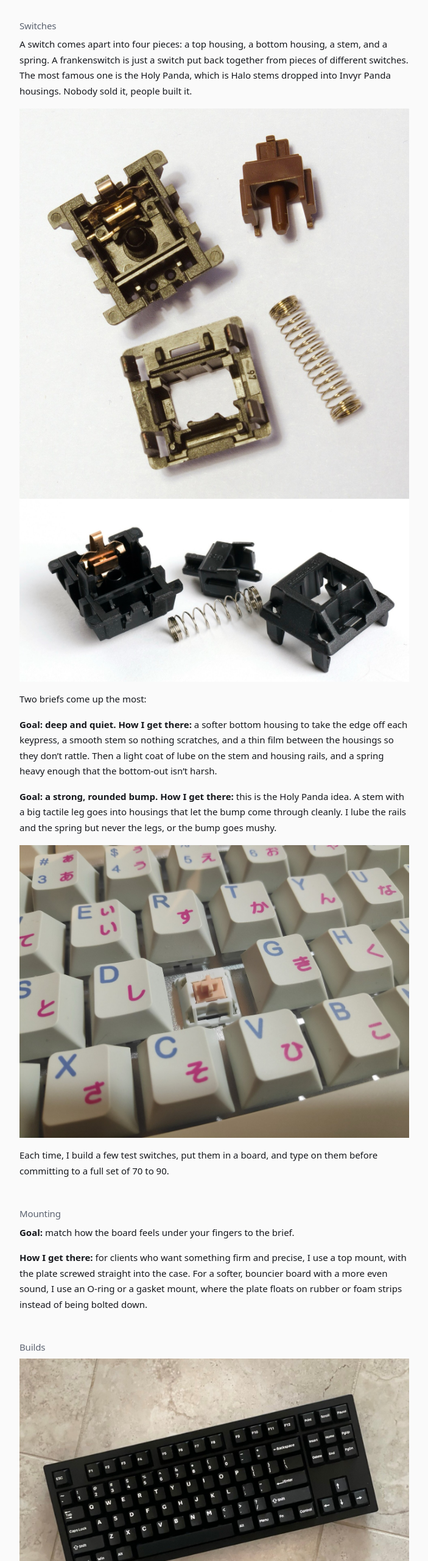
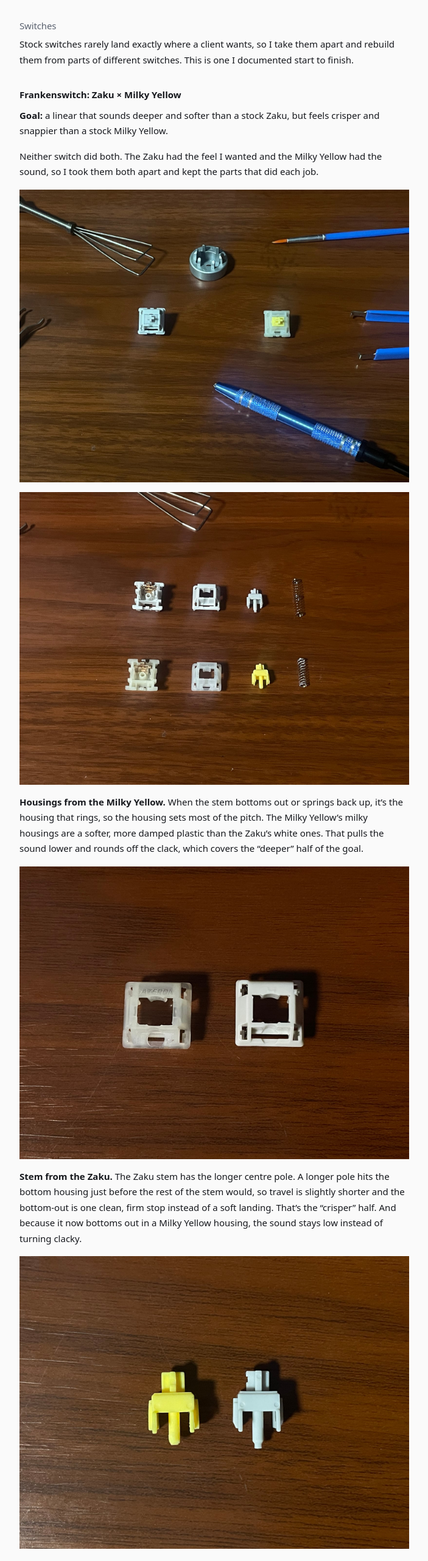
Before and after one commit to hossain-mehraj/hossain-mehraj.github.io, an Astro site: page /projects/custom-keyboards in a window 1280 px wide. Shown: the part 3988-6548 px from the top of the page at 61% size, without its empty margins (288-991 px from the left). Built offline with nearby package versions, Linux system fonts and the light colour scheme; Astro itself is replaced by a stand-in of ours.

Commit message:
Document the Zaku x Milky Yellow frankenswitch with my own build photos
Replace the stock switch photos and generic briefs with the real build:
goal, why each part was chosen, film, lube, and assembly, in build order.

```diff
--- a/src/content/projects/custom-keyboards.md
+++ b/src/content/projects/custom-keyboards.md
@@ -51,20 +51,43 @@ I've been building keyboards for people since December 2022. Twenty-two so far.
 
 ### Switches
 
-A switch comes apart into four pieces: a top housing, a bottom housing, a stem, and a spring. A frankenswitch is just a switch put back together from pieces of different switches. The most famous one is the Holy Panda, which is Halo stems dropped into Invyr Panda housings. Nobody sold it, people built it.
+Stock switches rarely land exactly where a client wants, so I take them apart and rebuild them from parts of different switches. This is one I documented start to finish.
 
-![A disassembled tactile MX-style switch: top housing, bottom housing, stem and spring laid out separately](../../assets/projects/custom-keyboards/switch-parts-tactile.jpg "The four parts I mix and match. Photo: Multicherry, CC BY-SA 4.0.")
-![An opened linear MX-style switch with its stem, spring and both housings](../../assets/projects/custom-keyboards/switch-parts-linear.jpg "A linear switch opened up for lubing and filming. Photo: Dmitriy Nosachev, CC BY-SA 4.0.")
+#### Frankenswitch: Zaku × Milky Yellow
 
-Two briefs come up the most:
+**Goal:** a linear that sounds deeper and softer than a stock Zaku, but feels crisper and snappier than a stock Milky Yellow.
 
-**Goal: deep and quiet.** **How I get there:** a softer bottom housing to take the edge off each keypress, a smooth stem so nothing scratches, and a thin film between the housings so they don't rattle. Then a light coat of lube on the stem and housing rails, and a spring heavy enough that the bottom-out isn't harsh.
+Neither switch did both. The Zaku had the feel I wanted and the Milky Yellow had the sound, so I took them both apart and kept the parts that did each job.
 
-**Goal: a strong, rounded bump.** **How I get there:** this is the Holy Panda idea. A stem with a big tactile leg goes into housings that let the bump come through cleanly. I lube the rails and the spring but never the legs, or the bump goes mushy.
+![Two switches on a desk among switch-modding tools: a Zaku with a white stem on the left and a Milky Yellow with a yellow stem on the right](../../assets/projects/custom-keyboards/franken-01-donors.jpg "The two donor switches: Zaku on the left, Milky Yellow on the right.")
 
-![A Holy Panda switch, with its keycap removed, sitting in a keyboard](../../assets/projects/custom-keyboards/holy-panda.jpg "A Holy Panda, the best-known frankenswitch. Photo: KazlMatas, CC BY-SA 4.0.")
+![Both switches fully disassembled in two rows, each row showing bottom housing, top housing, stem and spring](../../assets/projects/custom-keyboards/franken-02-teardown.jpg "Both switches apart: Zaku on top, Milky Yellow below. Left to right: bottom housing, top housing, stem, spring.")
 
-Each time, I build a few test switches, put them in a board, and type on them before committing to a full set of 70 to 90.
+**Housings from the Milky Yellow.** When the stem bottoms out or springs back up, it's the housing that rings, so the housing sets most of the pitch. The Milky Yellow's milky housings are a softer, more damped plastic than the Zaku's white ones. That pulls the sound lower and rounds off the clack, which covers the "deeper" half of the goal.
+
+![Two top housings side by side: a translucent milky housing on the left and a solid white housing on the right](../../assets/projects/custom-keyboards/franken-03-housings.jpg "Housings: Milky Yellow on the left (kept), Zaku on the right.")
+
+**Stem from the Zaku.** The Zaku stem has the longer centre pole. A longer pole hits the bottom housing just before the rest of the stem would, so travel is slightly shorter and the bottom-out is one clean, firm stop instead of a soft landing. That's the "crisper" half. And because it now bottoms out in a Milky Yellow housing, the sound stays low instead of turning clacky.
+
+![Two switch stems side by side: a yellow stem on the left and a white stem with a longer centre pole on the right](../../assets/projects/custom-keyboards/franken-04-stems.jpg "Stems: Milky Yellow on the left, Zaku on the right (kept), with the longer pole.")
+
+**Spring from the Zaku.** The Zaku uses a double-action spring, which has two rates: light for the first part of the press, then stiffer near the bottom. The key starts easy, the extra force slows the stem before it hits bottom so it doesn't slam, and the same stored force pushes the key back up faster. That's where the "snappier" comes from.
+
+![Two springs side by side: a shorter single-rate spring on the left and a longer double-action spring on the right](../../assets/projects/custom-keyboards/franken-05-springs.jpg "Springs: Milky Yellow on the left, Zaku double-action on the right (kept). The tighter coils mark where the rate changes.")
+
+**Film.** Parts from two different switches don't always sit perfectly tight, and a loose top housing wobbles and rattles. That rattle is what makes a switch sound hollow and inconsistent from key to key. A thin film between the two housing halves takes up the gap, so the housing behaves like one solid part.
+
+![Placing a thin clear switch film onto the Milky Yellow bottom housing with tweezers](../../assets/projects/custom-keyboards/franken-06-film.jpg "Placing the film on the Milky Yellow bottom housing.")
+![The Milky Yellow bottom housing on a switch opener with the film seated around its edge](../../assets/projects/custom-keyboards/franken-07-film-seated.jpg "Film seated, ready for the stem and spring.")
+
+**Lube.** A thin coat on the stem's sliding rails and on the spring. It smooths out the travel and stops the spring pinging, without using so much that the key feels slow to come back up.
+
+**Assembly.** The Zaku spring and stem go into the Milky Yellow bottom housing, then the Milky Yellow top closes over them.
+
+![The Zaku stem and spring being lowered into the Milky Yellow bottom housing on a switch opener](../../assets/projects/custom-keyboards/franken-08-stem-spring.jpg "Zaku stem and spring going into the Milky Yellow bottom.")
+![The finished frankenswitch on the opener with the Milky Yellow top housing closed over the Zaku stem](../../assets/projects/custom-keyboards/franken-09-finished.jpg "Milky Yellow top on: the finished switch.")
+
+**Result:** the Milky Yellow's lower, softer sound, with the Zaku's firmer bottom-out and quicker return.
 
 ### Mounting
 
@@ -87,5 +110,3 @@ Twenty-two boards since December 2022, from tenkeyless down to 60%, plus a custo
 Early on I built boards the way I like them: my favourite sound, my favourite feel. That was the wrong reference. The person paying is the one typing on it every day. Now I start from what the client asked for and treat my own taste as a suggestion.
 
 I also learned that no single part makes the sound. The same switches sound different in a top-mount aluminum case and an O-ring case, so I test switches in the actual board before I finish a build.
-
-<small>Switch photos from Wikimedia Commons, licensed [CC BY-SA 4.0](https://creativecommons.org/licenses/by-sa/4.0/): [disassembled tactile switch](https://commons.wikimedia.org/wiki/File:Cherry_MX_Brown_switch_(disassembled).jpg) by Multicherry, [opened linear switch](https://commons.wikimedia.org/wiki/File:Cherry_MX_black_opened.jpg) by Dmitriy Nosachev, [Holy Panda](https://commons.wikimedia.org/wiki/File:An_Invyr_Holy_Panda_switch_inside_an_Idobao_ID80_keyboard.jpg) by KazlMatas. All other photos and CAD are my own.</small>
--- a/src/styles/global.css
+++ b/src/styles/global.css
@@ -104,6 +104,7 @@ p { margin: 0 0 var(--s3); }
 .prose h2 { font-size: 1rem; margin: var(--s7) 0 var(--s3); }
 .prose > h2:first-child { margin-top: 0; }
 .prose h3 { font-size: 0.9375rem; font-weight: 500; color: var(--muted); margin: var(--s6) 0 var(--s2); }
+.prose h4 { font-size: 0.9375rem; font-weight: 600; margin: var(--s5) 0 var(--s2); }
 .prose ul, .prose ol { padding-left: 1.25em; margin: 0 0 var(--s3); }
 .prose li { margin-bottom: var(--s2); }
 .prose li::marker { color: var(--muted); }
```
Also changed, not shown: src/assets/projects/custom-keyboards/franken-01-donors.jpg (added), src/assets/projects/custom-keyboards/franken-02-teardown.jpg (added), src/assets/projects/custom-keyboards/franken-03-housings.jpg (added), src/assets/projects/custom-keyboards/franken-04-stems.jpg (added), src/assets/projects/custom-keyboards/franken-05-springs.jpg (added), src/assets/projects/custom-keyboards/franken-06-film.jpg (added), src/assets/projects/custom-keyboards/franken-07-film-seated.jpg (added), src/assets/projects/custom-keyboards/franken-08-stem-spring.jpg (added), src/assets/projects/custom-keyboards/franken-09-finished.jpg (added), src/assets/projects/custom-keyboards/holy-panda.jpg (deleted), src/assets/projects/custom-keyboards/switch-parts-linear.jpg (deleted), src/assets/projects/custom-keyboards/switch-parts-tactile.jpg (deleted).
